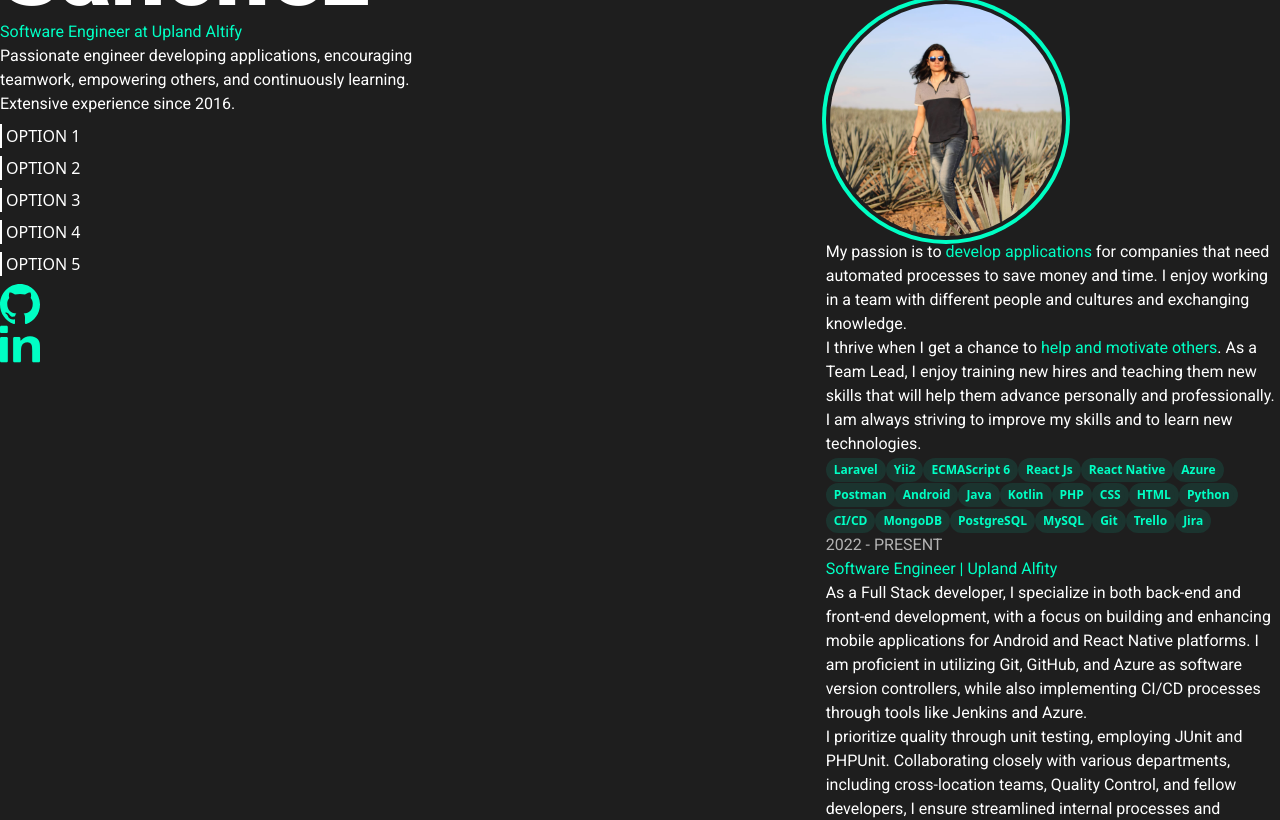
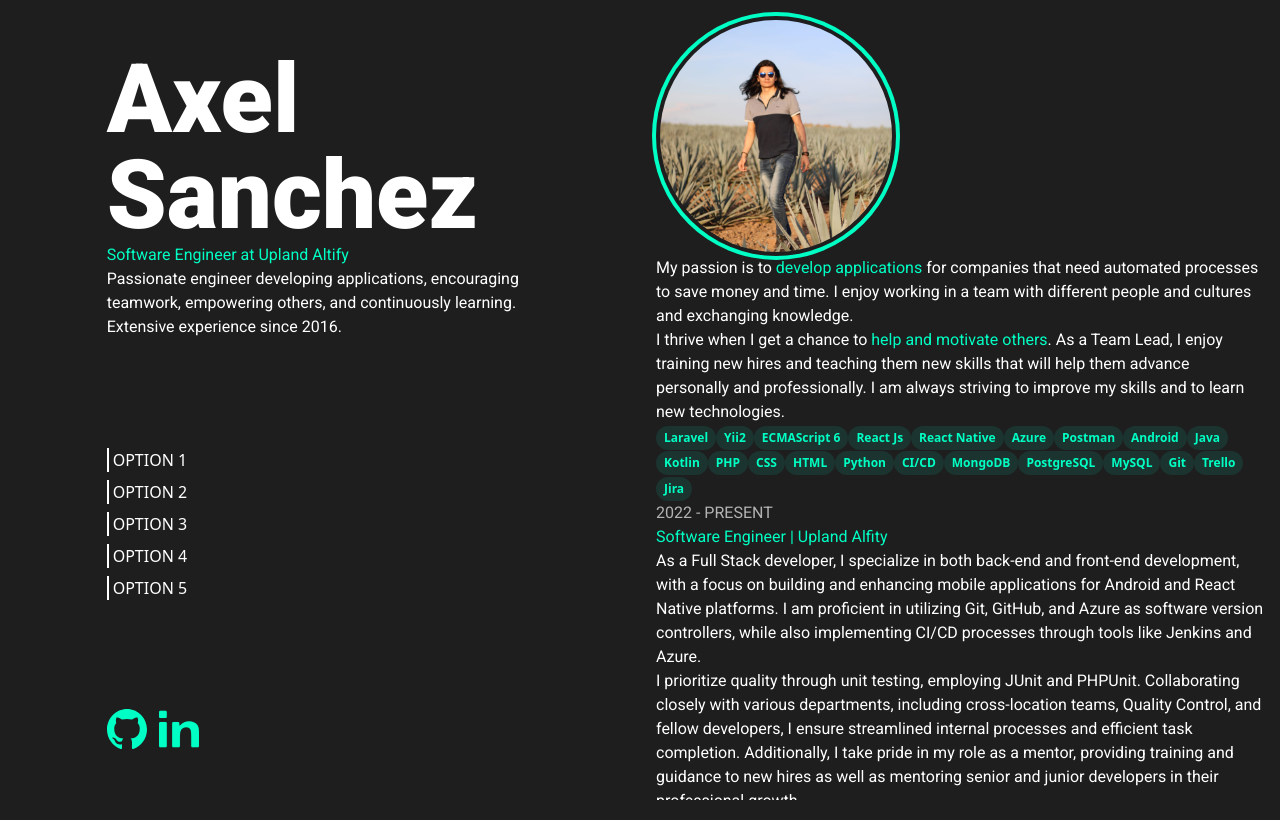
Before and after one commit to aaxlss/aaxlss.dev, an Angular app: page / in a window 1280 px wide. Shown: the top 820 px of the page. Built offline with nearby package versions, Linux system fonts and the light colour scheme.

Commit message:
Setting up grid system

```diff
--- a/src/app/app.component.html
+++ b/src/app/app.component.html
@@ -1,7 +1,7 @@
-<div class="content max-h-full">
+<div class="content max-h-full overflow-hidden">
   <div class="flex max-h-full">
-    <div class="left-div max-h-full grid grid-cols-1 place-content-center h-48">
-      <div class="intro w-1/2">
+    <div class="left-div w-2/4 grid grid-cols-1 place-items-center">
+      <div class="intro w-2/3">
         <h1 class="name text-8xl font-black">Axel Sanchez</h1>
         <h2 class="position">Software Engineer at Upland Altify</h2>
         <p class="description">
@@ -11,11 +11,15 @@
           Extensive experience since 2016.
         </p>
       </div>
-      <menu-component [menuOptions]="menuOptions"></menu-component>
-      <div class="social-network">
+      <div class="grid place-items-start w-2/3">
+        <menu-component [menuOptions]="menuOptions"></menu-component>
+      </div>
+      <div
+        class="social-network grid-rows-1 grid-cols-1 w-2/3 place-items-start inline-flex"
+      >
         <img
           ngSrc="\assets\images\github.svg"
-          class="social"
+          class="social first-of-type:mr-3"
           height="40"
           width="40"
         />
@@ -27,7 +31,7 @@
         />
       </div>
     </div>
-    <div class="right-div flex-1 flex flex-col">
+    <div class="right-div w-2/4 overflow-auto p-4">
       <div class="grid grid-cols-1 place-content-center">
         <img
           src="/assets/images/axel_sanchez.jpeg"
--- a/src/app/app.component.scss
+++ b/src/app/app.component.scss
@@ -13,9 +13,6 @@ body {
 .content {
   height: 100%;
   width: 100%;
-}
-.social {
-  fill: red;
 }
 .text-description {
   color: $white;
@@ -34,3 +31,6 @@ body {
   --tw-ring-shadow: var(--tw-ring-inset) 0 0 0
     calc(4px + var(--tw-ring-offset-width)) rgb(0, 255, 196);
 }
+div.social-network:nth-child(1) {
+  margin-right: 10px;
+}
--- a/src/app/components/menu/menu.component.html
+++ b/src/app/components/menu/menu.component.html
@@ -1,4 +1,4 @@
-<div class="menu-box w-1/2">
+<div class="menu-box">
   <ul class="menu m-0 p-0 box-border">
     @for (option of menuOptions; track option.label){
     <li
```
